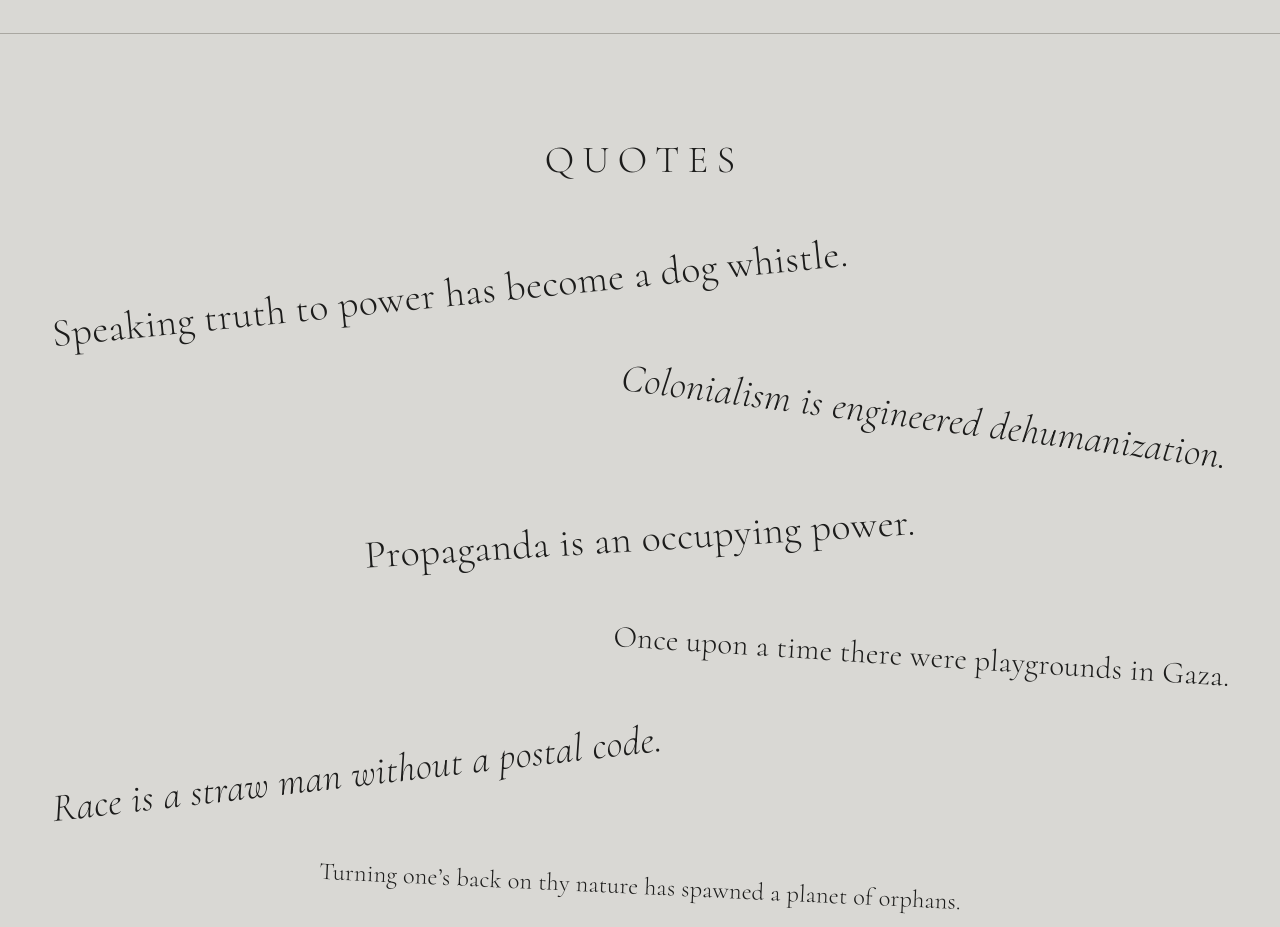
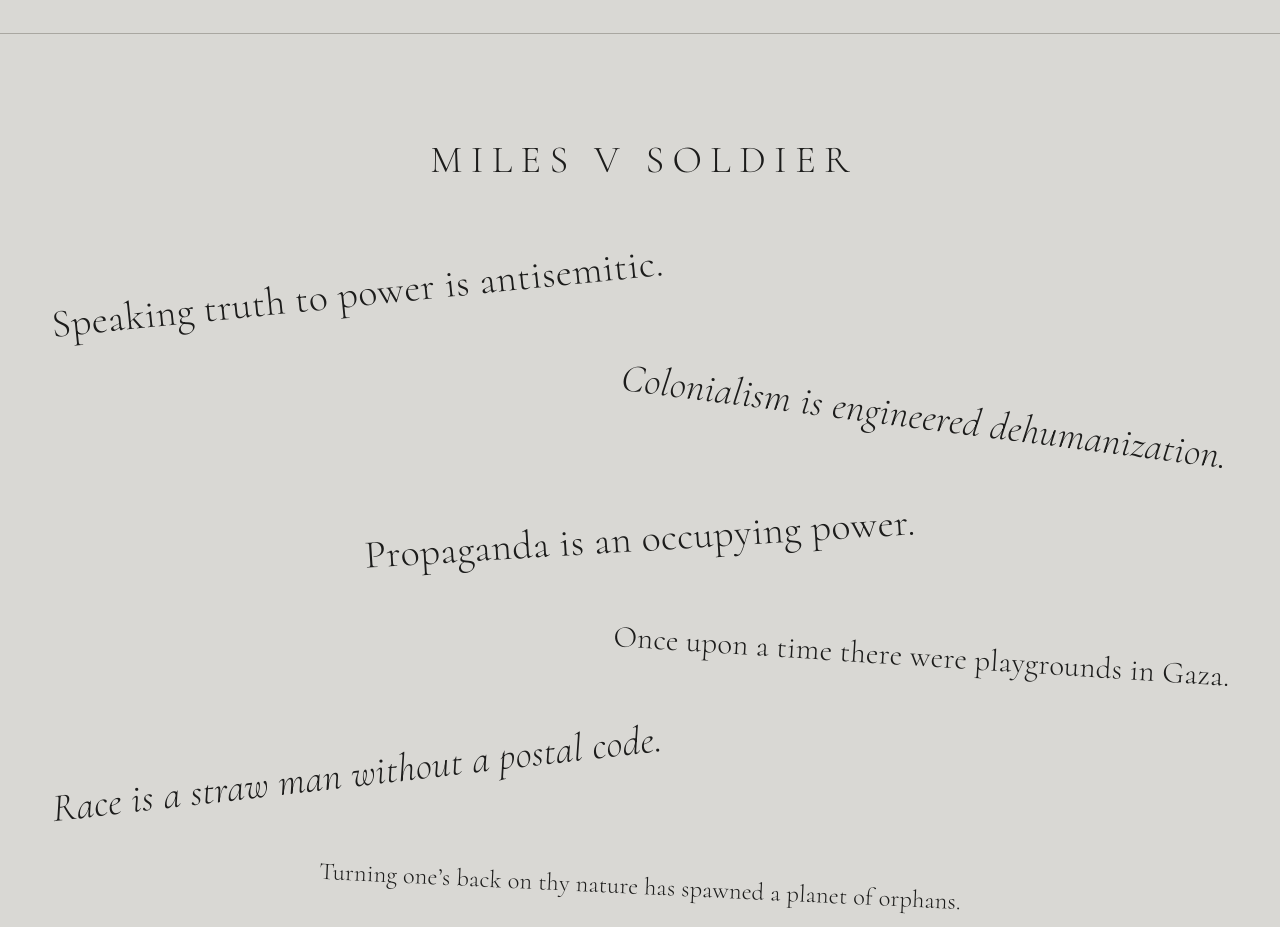
Before and after one commit to milesvsoldier/milesvsoldier.github.io, a plain HTML site: page index.html in a window 1280 px wide. Shown: the part 7720-8647 px from the top of the page. Drawn offline with nearby package versions, Linux system fonts and the light colour scheme.

Commit message:
Add files via upload

```diff
--- a/index.html
+++ b/index.html
@@ -319,9 +319,9 @@
 </main>
 
 <section class="quote-wall" id="quotes">
-  <h2>QUOTES</h2>
+  <h2>MILES V SOLDIER</h2>
   <div class="lines">
-      <p class="line l" style="--a:-5.8deg;justify-self:start">Speaking truth to power has become a dog whistle.</p>
+      <p class="line l" style="--a:-5.8deg;justify-self:start">Speaking truth to power is antisemitic.</p>
       <p class="line l i" style="--a:7.4deg;justify-self:end">Colonialism is engineered dehumanization.</p>
       <p class="line l" style="--a:-3.5deg;justify-self:center">Propaganda is an occupying power.</p>
       <p class="line m" style="--a:3.7deg;justify-self:end">Once upon a time there were playgrounds in Gaza.</p>
```
